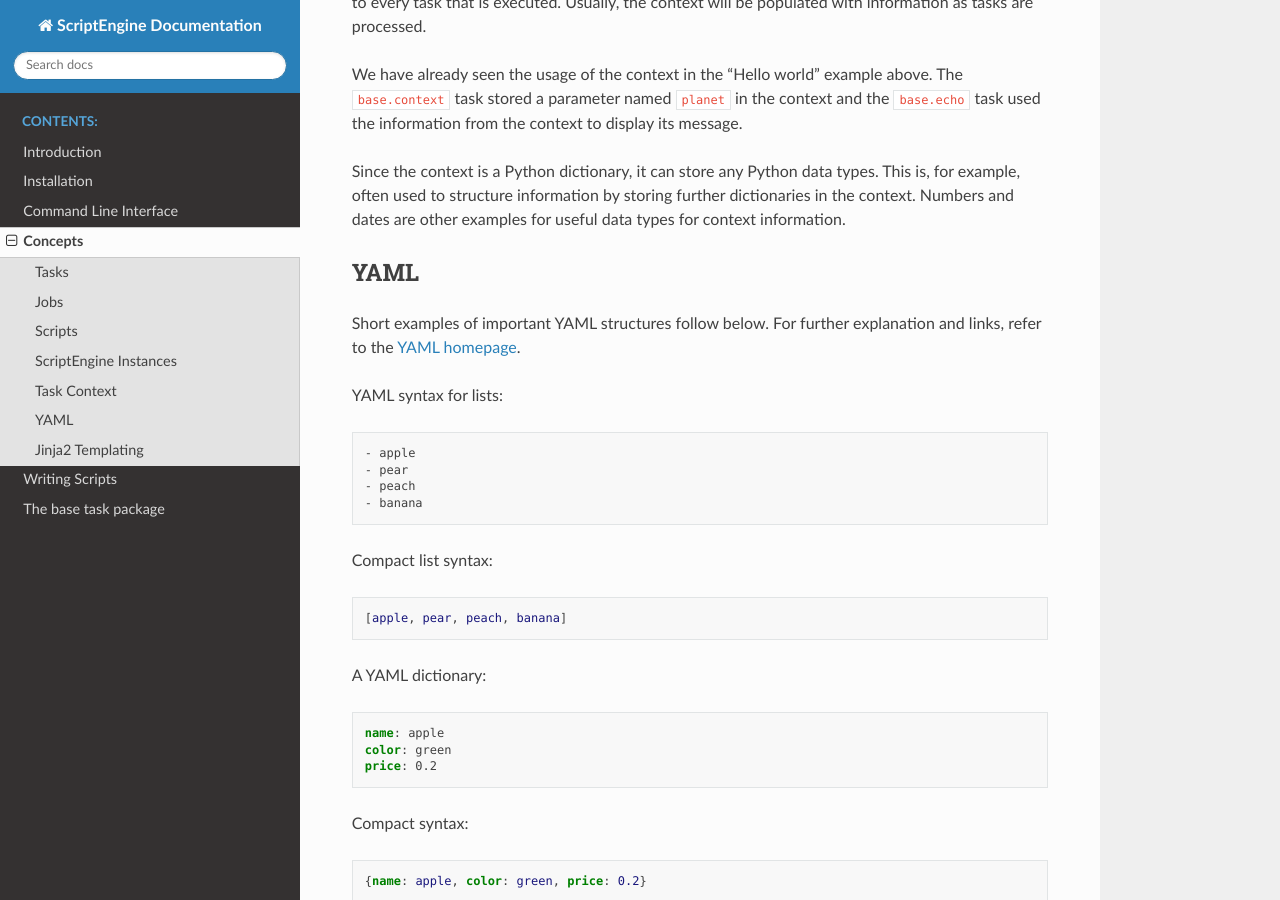
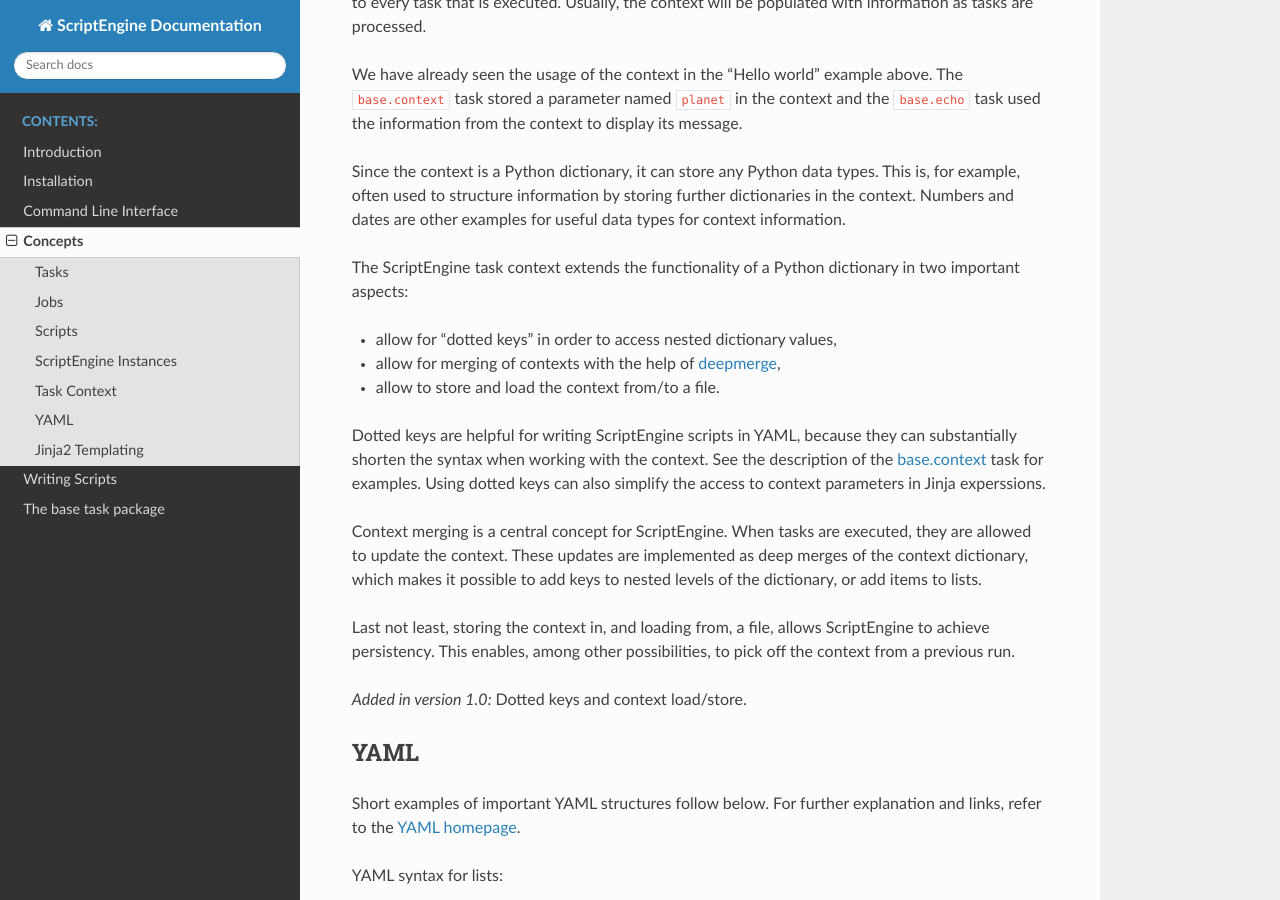
Before and after one commit to uwefladrich/scriptengine, a Sphinx documentation site: the page built from docs/sphinx/concepts.rst, in a window 1280 px wide and 900 px high, scrolled down 2200 px. Built offline with Sphinx 7.4.7 and the Read the Docs theme 2.0.0, drawn with Linux system fonts in a browser that asks for light colours.

Commit message:
Update documentation for dotted keys (and mention load/store)

````diff
--- a/docs/sphinx/concepts.rst
+++ b/docs/sphinx/concepts.rst
@@ -122,6 +122,32 @@
 dictionaries in the context. Numbers and dates are other examples for useful
 data types for context information.
 
+The ScriptEngine task context extends the functionality of a Python dictionary
+in two important aspects:
+
+- allow for "dotted keys" in order to access nested dictionary values,
+- allow for merging of contexts with the help of `deepmerge
+  <https://deepmerge.readthedocs.io/en/latest/>`_,
+- allow to store and load the context from/to a file.
+
+Dotted keys are helpful for writing ScriptEngine scripts in YAML, because they
+can substantially shorten the syntax when working with the context. See the
+description of the :ref:`base-tasks:``base.context``` task for examples. Using
+dotted keys can also simplify the access to context parameters in Jinja
+experssions.
+
+Context merging is a central concept for ScriptEngine. When tasks are executed,
+they are allowed to update the context. These updates are implemented as deep
+merges of the context dictionary, which makes it possible to add keys to nested
+levels of the dictionary, or add items to lists.
+
+Last not least, storing the context in, and loading from, a file, allows
+ScriptEngine to achieve persistency. This enables, among other possibilities, to
+pick off the context from a previous run.
+
+.. versionadded:: 1.0
+    Dotted keys and context load/store.
+
 
 YAML
 ----
````
Also changed, not shown: docs/sphinx/base-tasks.rst (+23 -1 lines).
